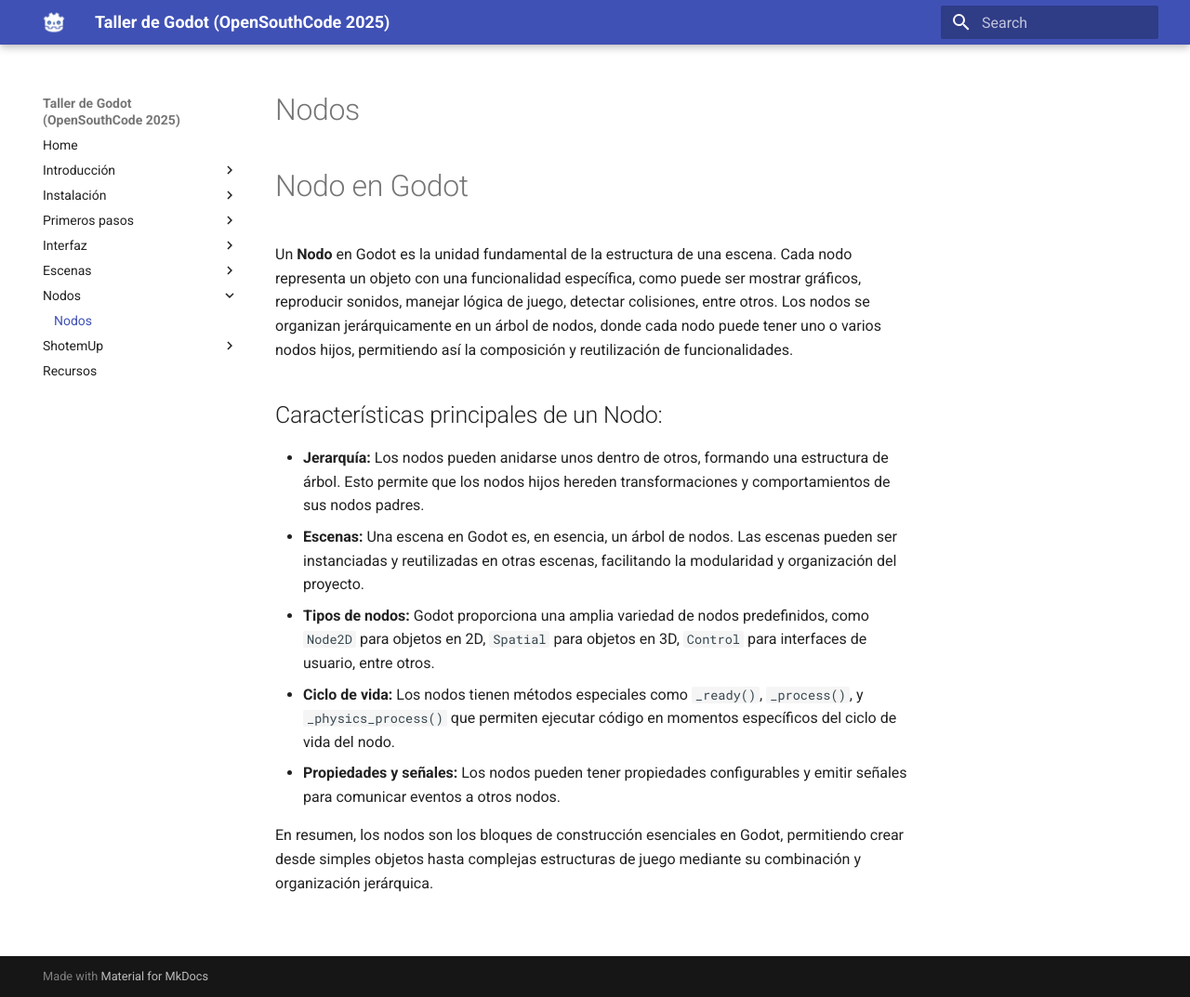
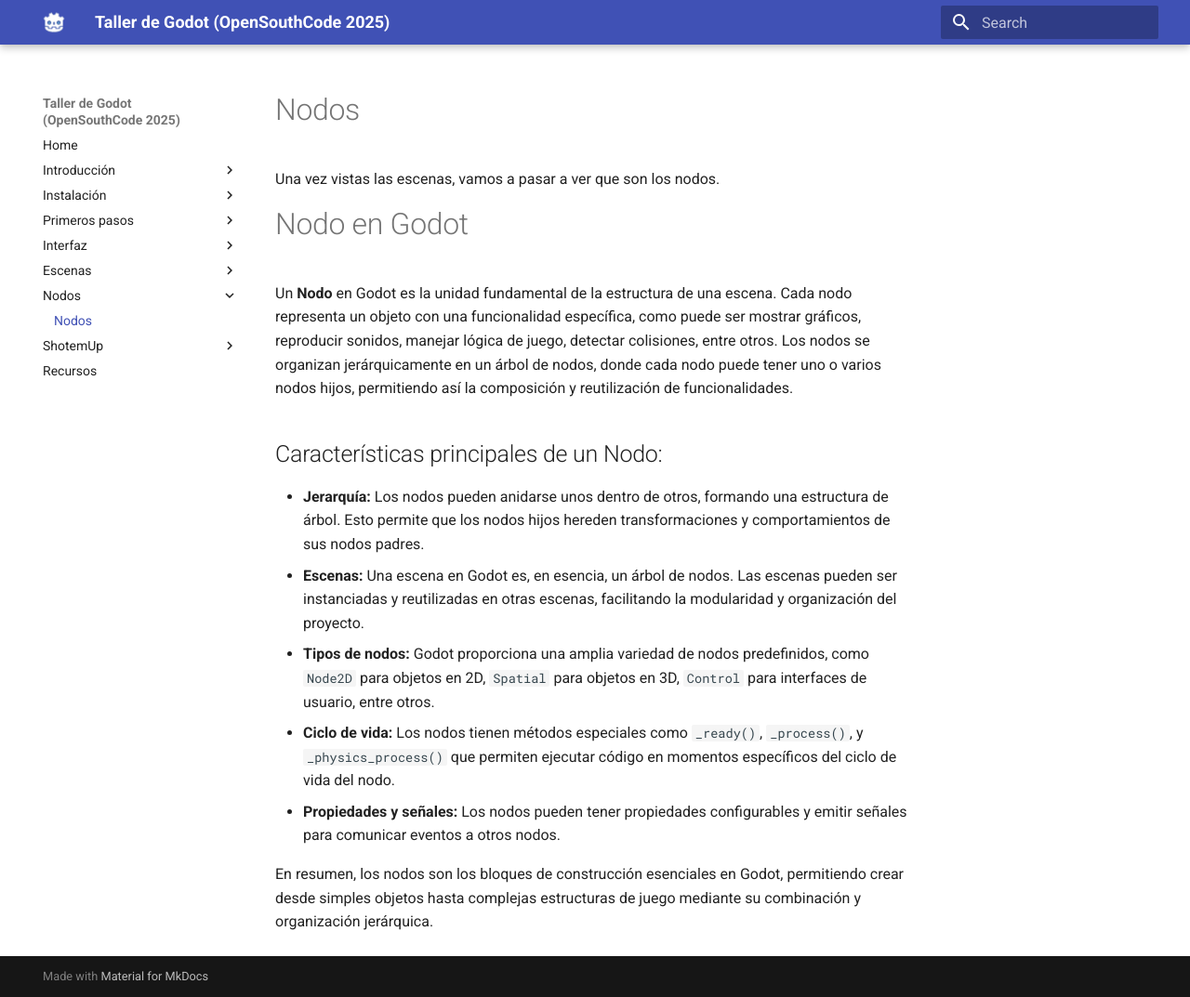
Before and after one commit to makeclassicgames/godotosc2025, an MkDocs documentation site: the page built from docs/nodes.md, in a window 1280 px wide and 1073 px high. Shown: the whole window at 93% size. Built offline with MkDocs 1.6.1 and Material for MkDocs 9.7.7, drawn with Linux system fonts in a browser that asks for light colours.

Commit message:
actualizando nodos

```diff
--- a/docs/nodes.md
+++ b/docs/nodes.md
@@ -1,4 +1,6 @@
 # Nodos
+
+Una vez vistas las escenas, vamos a pasar a ver que son los nodos.
 
 # Nodo en Godot
 
```
